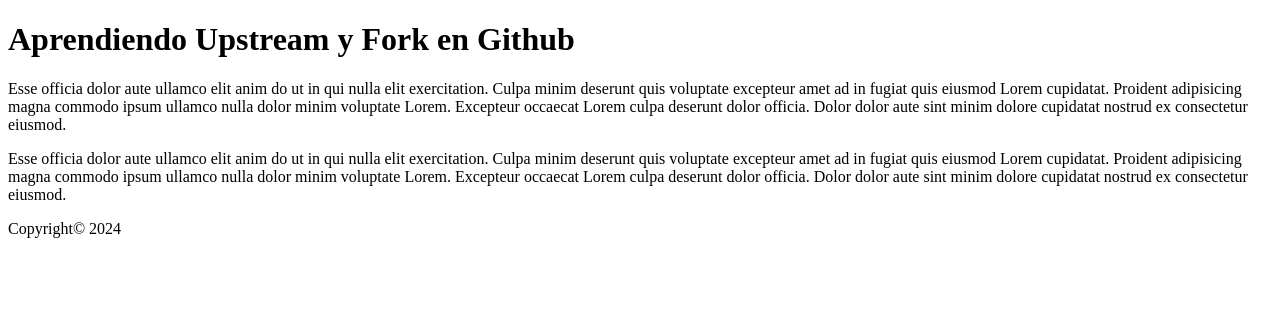
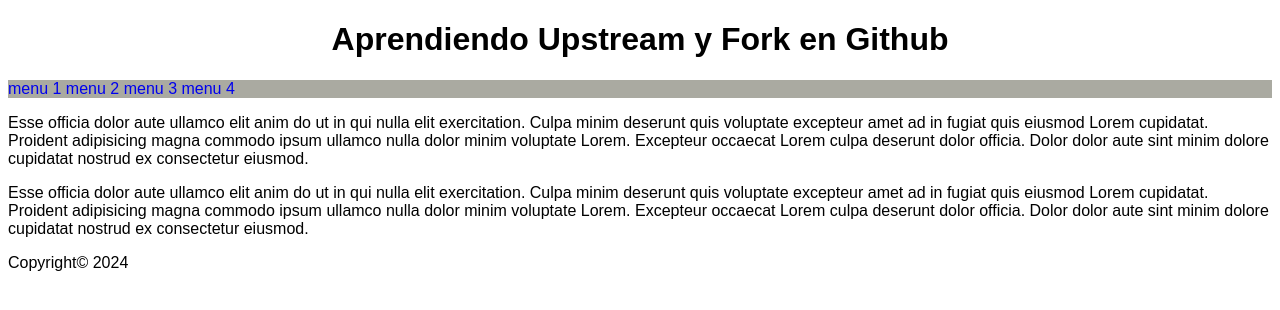
Before and after one commit to cfabianhll/Upstream, a website: page index.html in a window 1280 px wide. Drawn offline with Linux system fonts and the light colour scheme.

Commit message:
Actualizamos el Css y html

```diff
--- a/css/style.css
+++ b/css/style.css
@@ -6,5 +6,16 @@
 *::before {
  box-sizing: inherit;
 }
-
 /* Universal Box Sizing with Inheritance */
+body {
+    font-family: Arial, Helvetica, sans-serif;
+}
+.header {
+    text-align: center;
+}
+.menu {
+    background-color: #AAAAA1;
+}
+.menu a {
+    text-decoration: none;
+}
--- a/index.html
+++ b/index.html
@@ -1,22 +1,41 @@
 <!DOCTYPE html>
 <html lang="en">
+
 <head>
     <meta charset="UTF-8">
     <meta name="viewport" content="width=device-width, initial-scale=1.0">
     <link rel="stylesheet" href="css/style.css">
-    <title>Aprendiendo Upstream  y fork en GITHUB</title>
+    <title>Aprendiendo Upstream y fork en GITHUB</title>
+
 <body>
     <header>
-        <h1>Aprendiendo Upstream y Fork en Github</h1>
+        <div class="header">
+            <h1>Aprendiendo Upstream y Fork en Github</h1>
+        </div>
     </header>
+    <nav>
+        <div class="menu">
+            <a href="#">menu 1</a>
+            <a href="#">menu 2</a>
+            <a href="#">menu 3</a>
+            <a href="#">menu 4</a>
+        </div>
+    </nav>
     <main>
         <p>
-            Esse officia dolor aute ullamco elit anim do ut in qui nulla elit exercitation. Culpa minim deserunt quis voluptate excepteur amet ad in fugiat quis eiusmod Lorem cupidatat. Proident adipisicing magna commodo ipsum ullamco nulla dolor minim voluptate Lorem. Excepteur occaecat Lorem culpa deserunt dolor officia. Dolor dolor aute sint minim dolore cupidatat nostrud ex consectetur eiusmod.
+            Esse officia dolor aute ullamco elit anim do ut in qui nulla elit exercitation. Culpa minim deserunt quis
+            voluptate excepteur amet ad in fugiat quis eiusmod Lorem cupidatat. Proident adipisicing magna commodo ipsum
+            ullamco nulla dolor minim voluptate Lorem. Excepteur occaecat Lorem culpa deserunt dolor officia. Dolor
+            dolor aute sint minim dolore cupidatat nostrud ex consectetur eiusmod.
         </p>
         <p>
-            Esse officia dolor aute ullamco elit anim do ut in qui nulla elit exercitation. Culpa minim deserunt quis voluptate excepteur amet ad in fugiat quis eiusmod Lorem cupidatat. Proident adipisicing magna commodo ipsum ullamco nulla dolor minim voluptate Lorem. Excepteur occaecat Lorem culpa deserunt dolor officia. Dolor dolor aute sint minim dolore cupidatat nostrud ex consectetur eiusmod.
+            Esse officia dolor aute ullamco elit anim do ut in qui nulla elit exercitation. Culpa minim deserunt quis
+            voluptate excepteur amet ad in fugiat quis eiusmod Lorem cupidatat. Proident adipisicing magna commodo ipsum
+            ullamco nulla dolor minim voluptate Lorem. Excepteur occaecat Lorem culpa deserunt dolor officia. Dolor
+            dolor aute sint minim dolore cupidatat nostrud ex consectetur eiusmod.
         </p>
     </main>
     <footer>Copyright© 2024</footer>
 </body>
+
 </html>
```
